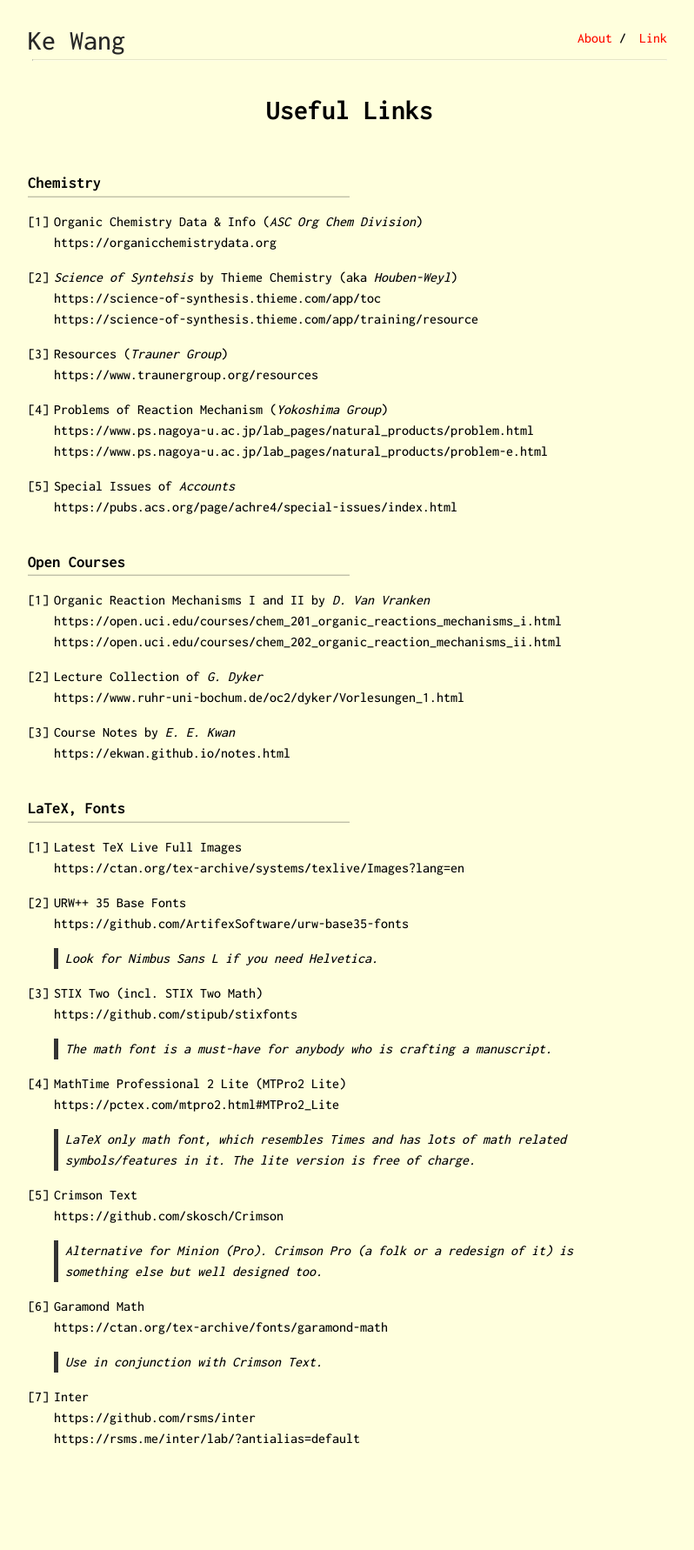
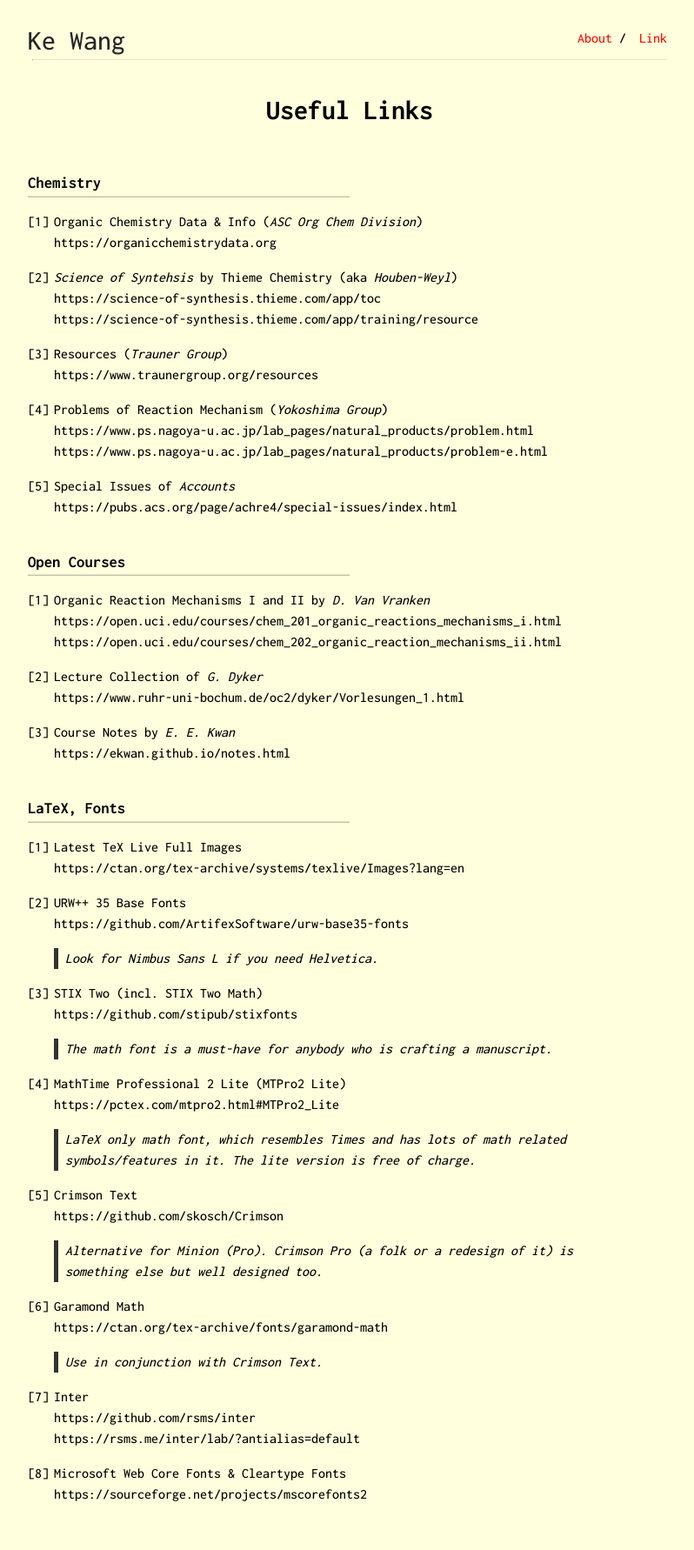
Before and after one commit to ekdc11/ekdc11.github.io, a Jekyll site: the page built from link.md, in a window 1280 px wide. Shown: the whole page at 87% size, without its empty margins (238-1036 px from the left). Built offline with Jekyll 4.4.1, drawn with Linux system fonts in a browser that asks for light colours; before the commit the page ends 1718 px from its top, so only the background shows below that.

Commit message:
Update link.md

```diff
--- a/link.md
+++ b/link.md
@@ -61,3 +61,6 @@ https://ctan.org/tex-archive/fonts/garamond-math \
 1. Inter \
 https://github.com/rsms/inter \
 https://rsms.me/inter/lab/?antialias=default
+
+1. Microsoft Web Core Fonts & Cleartype Fonts \
+https://sourceforge.net/projects/mscorefonts2
```
